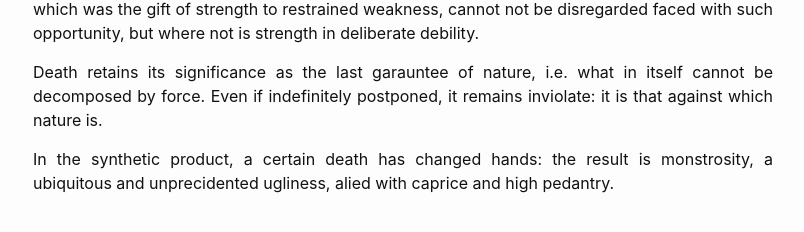
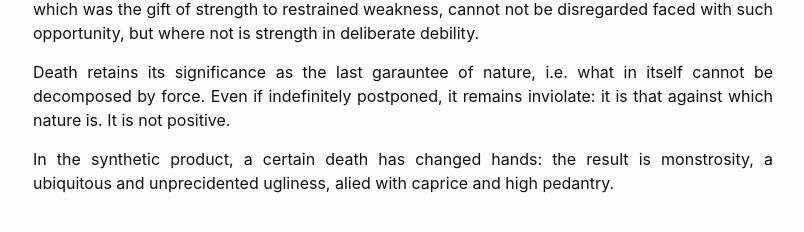
Before and after one commit to TheatrumMundi/TheatrumMundi, a Jekyll site: the page built from _posts/2023-01-13-monstrosity-and-or-pedantry.markdown, in a window 1280 px wide. Shown: the part 488-720 px from the top of the page, without its empty margins (237-1041 px from the left). Built offline with Jekyll 4.4.1, drawn with Linux system fonts in a browser that asks for light colours; some web fonts are replaced.

Commit message:
Update 2023-01-13-monstrosity-and-or-pedantry.markdown

```diff
--- a/_posts/2023-01-13-monstrosity-and-or-pedantry.markdown
+++ b/_posts/2023-01-13-monstrosity-and-or-pedantry.markdown
@@ -9,6 +9,6 @@ categories: jekyll update
 
 There is no nature which the imposition of force can alter. Therefore, nature, understood as for so long, as substantial, belonging to the integrity of <i>things</i>, no longer holds, or must needs be (has been) subject to redefinition: e.g., the smallest possible unit of decomposition and the forces which govern it. The higher order is fungible, from the position of force, unnatural; but from the position of weakness, of things as we now know them, this fungibility is monstrous, as there is seemly nothing that, under the imposition of suffient force, cannot be made another. Nature, in the old sense, no longer, or increasingly hardly, restrains action; and the good taste of nature, which was the gift of strength to restrained weakness, cannot not be disregarded faced with such opportunity, but where not is strength in deliberate debility.
 
-Death retains its significance as the last garauntee of nature, i.e. what in itself cannot be decomposed by force. Even if indefinitely postponed, it remains inviolate: it is that against which nature is.
+Death retains its significance as the last garauntee of nature, i.e. what in itself cannot be decomposed by force. Even if indefinitely postponed, it remains inviolate: it is that against which nature is. It is not positive.
 
 In the synthetic product, a certain death has changed hands: the result is monstrosity, a ubiquitous and unprecidented ugliness, alied with caprice and high pedantry.
```
